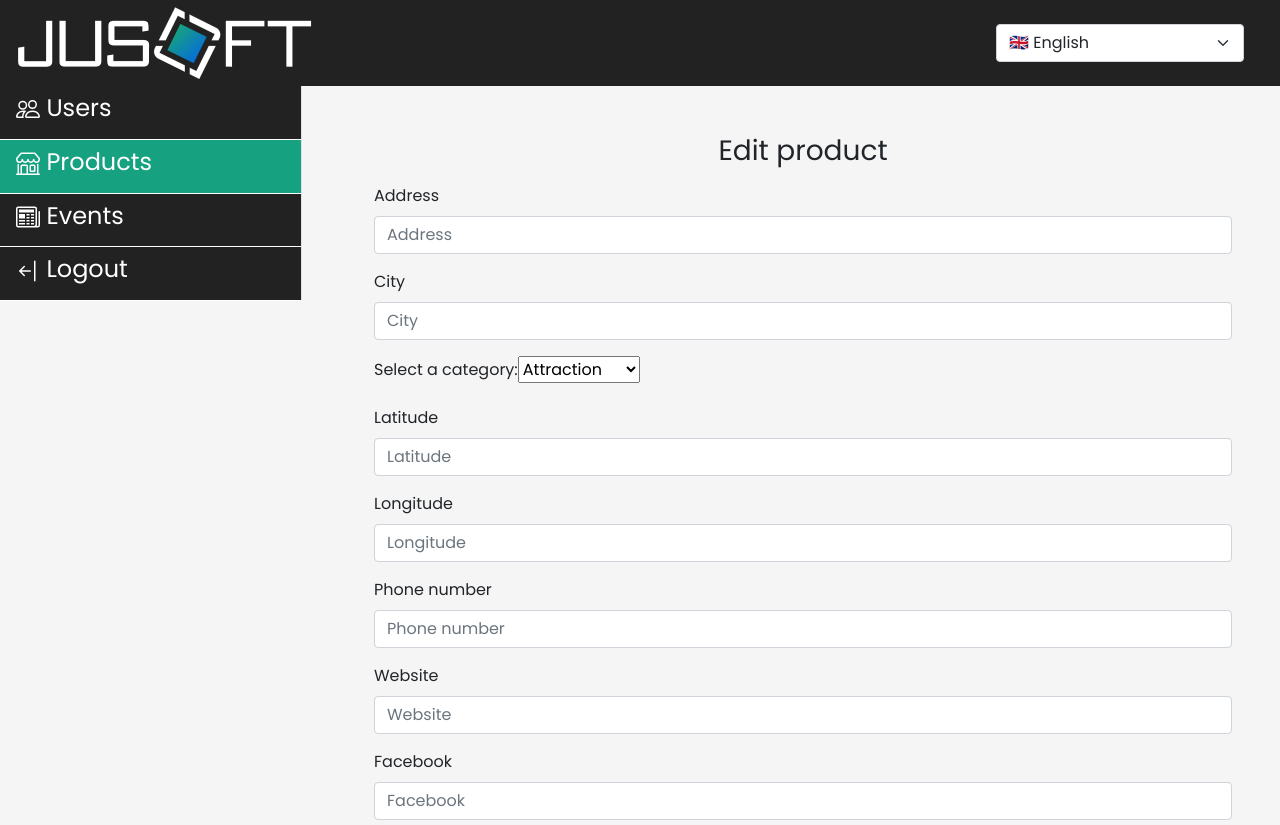
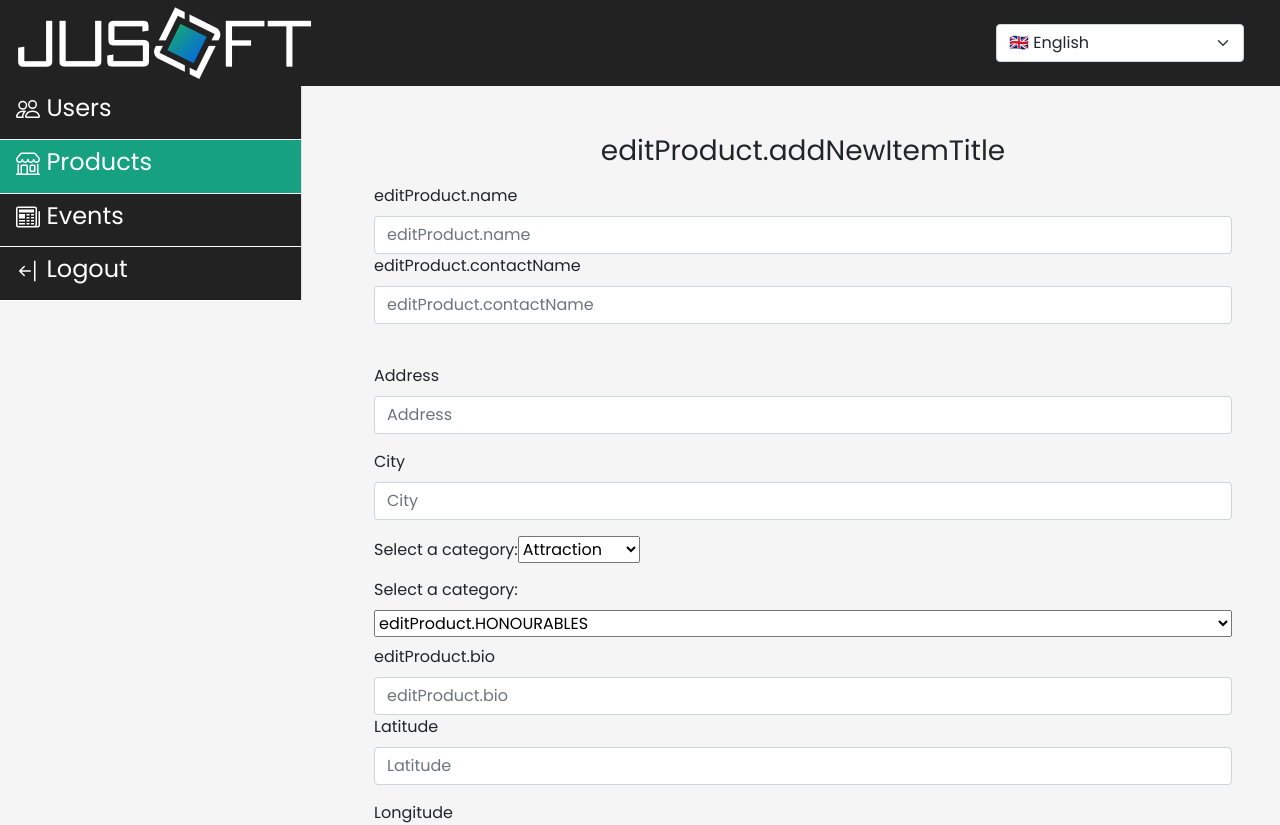
Before and after one commit to flowacademyhu/iota-vajdasag-brand, a React (Create React App) app in the folder frontend/: page /super-admin/items/newItem in a window 1280 px wide. Shown: the top 825 px of the page. Built offline with nearby package versions, Linux system fonts and the light colour scheme; sample sign-in values are in the browser's storage.

Commit message:
add functionality

```diff
--- a/frontend/src/communications/userApi.js
+++ b/frontend/src/communications/userApi.js
@@ -90,6 +90,7 @@ export const fetchProducts = async () => {
     .then((result) => {
       return result
     }).catch((err) => {
+      console.log('error in api', err)
       throw new Error('Error when sending new product')
     });
   }
--- a/frontend/src/pages/AddAndEditProductPage.js
+++ b/frontend/src/pages/AddAndEditProductPage.js
@@ -1,6 +1,6 @@
 import React, { useState, useEffect } from 'react'
 import { useTranslation } from 'react-i18next'
-import { Formik, Form } from 'formik'
+import { Formik, Form, Field } from 'formik'
 import { useParams, useHistory, useLocation } from 'react-router-dom'
 import { Button } from 'react-bootstrap'
 import InputField from '../components/InputField'
@@ -21,6 +21,7 @@ const AddAndEditProductPage = () => {
   let history = useHistory()
 
   useEffect(() => {
+    console.log("useEffexct")
     if (type === "update") {
       const getProduct = async () => {
         const response = await fetchOneProduct(productId)
@@ -32,6 +33,27 @@ const AddAndEditProductPage = () => {
 
   const renderHandler = () => {
     return type === "add" || product ? true : false
+  }
+
+  const initForm = () => {
+    console.log('type', type)
+    if (type == "update") {
+      console.log('type', type)
+      return product
+    } else {
+      return {
+        name: '',
+        contact: '',
+        address: '',
+        city: '',
+        coordinateX: '',
+        coordinateY: '',
+        phone: '',
+        website: '',
+        score: '',
+        subcategory: ''
+      }
+    }
   }
 
   const handleSubmit = async (newProductValues) => {
@@ -47,7 +69,20 @@ const AddAndEditProductPage = () => {
         setEditSuccessful(false)
       }
     } else {
+      newProductValues.score = 0
+      console.log('newProductValues', newProductValues)
       await addProduct(newProductValues)
+        .then((response) => {
+          console.log(response)
+          setResponseModalTitle(t('editProduct.successfulEdition'))
+          setShowResponseModal(true)
+          setEditSuccessful(true)
+        }).catch((err) => {
+          console.log(err)
+          setResponseModalTitle(t('editProduct.unsuccessfulEdition'))
+          setShowResponseModal(true)
+          setEditSuccessful(false)
+        });
     }
   }
 
@@ -62,14 +97,40 @@ const AddAndEditProductPage = () => {
     renderHandler() && (
       <div className="m-5">
         <Formik
-          initialValues={product}
+          initialValues={initForm()}
           validationSchema={validationEdit(t('registration.required'))}
           onSubmit={handleSubmit}
         >
           <Form>
             <div className="d-flex flex-column justify-content-center align-content-center mx-auto">
-              <h3 className="text-center">{t('editProduct.title')}</h3>
+              <h3 className="text-center">{type === "update" ? t('editProduct.title') : t('editProduct.addNewItemTitle')}</h3>
               <div className="my-2">
+                {type === "add" && (
+                  <InputField
+                    label={t('editProduct.name')}
+                    name="name"
+                    type="text"
+                  />
+                )}
+                {type === "add" && (
+                  <InputField
+                    label={t('editProduct.contactName')}
+                    name="contact"
+                    type="text"
+                  />
+                )}
+                {type === "add" && (
+                  <div className="my-2">
+                    <InputField
+                      name="score"
+                      id="score"
+                      placeholder={t('editProduct.name')}
+                      type="text"
+                      disabled
+                      hidden
+                    />
+                  </div>
+                )}
                 <InputField
                   label={t('editProduct.address')}
                   name="address"
@@ -86,7 +147,23 @@ const AddAndEditProductPage = () => {
               <div className="my-2">
                 <SelectCategory />
               </div>
+              {type === "add" && (
+                <>
+                  <label htmlFor="category">{t('editProduct.selectCategory')}</label>
+                  <Field as="select" name="subcategory">
+                    <option value="HONOURABLES">{t('editProduct.HONOURABLES')}</option>
+                    <option value="FAMOUS_BUILDINGS">{t('editProduct.FAMOUS_BUILDINGS')}</option>
+                    <option value="MUSEUMS">{t('editProduct.MUSEUMS')}</option>
+                  </Field>
+                </>)}
               <div className="my-2">
+                {type === "add" && (
+                  <InputField
+                    label={t('editProduct.bio')}
+                    name="bio"
+                    type="text"
+                  />
+                )}
                 <InputField
                   label={t('editProduct.coordinateX')}
                   name="coordinateX"
```
